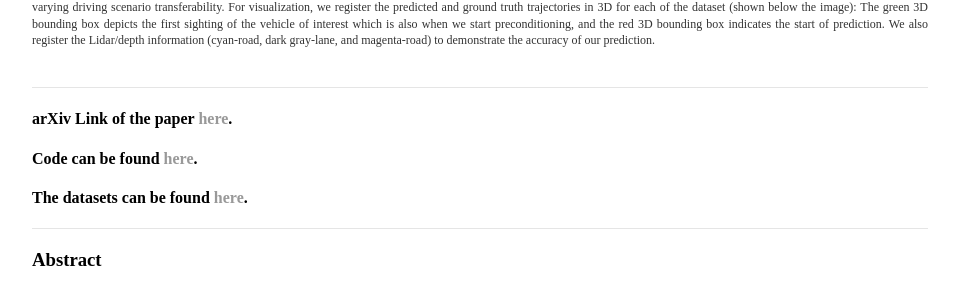
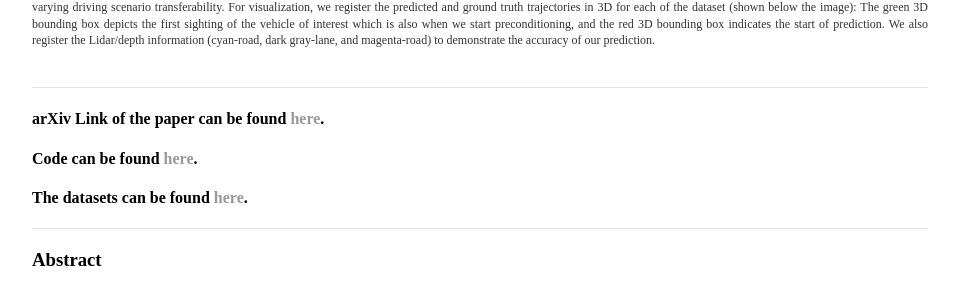
Before and after one commit to talsperre/talsperre.github.io, a Jekyll site: the page built from INFER/index.html, in a window 1280 px wide and 900 px high, scrolled down 667 px. Shown: the part 150-442 px from the top of the window, without its empty margins (160-1120 px from the left). Built offline with Jekyll 4.4.1, drawn with Linux system fonts in a browser that asks for light colours.

Commit message:
Added paper link

```diff
--- a/INFER/index.html
+++ b/INFER/index.html
@@ -26,7 +26,7 @@
         </p>
         <br>
         <hr>
-        <h4> arXiv Link of the paper <a href="https://arxiv.org/abs/1903.10641">here</a>.</h4>
+        <h4> arXiv Link of the paper can be found <a href="https://arxiv.org/abs/1903.10641">here</a>.</h4>
         <h4> Code can be found <a href="https://github.com/talsperre/INFER">here</a>.</h4>
         <h4> The datasets can be found <a href="https://drive.google.com/drive/folders/1Nq0hlJdNsYxZCkikrII16QBa4YGscTHo?usp=sharing">here</a>.</h4>
         <hr>
```
